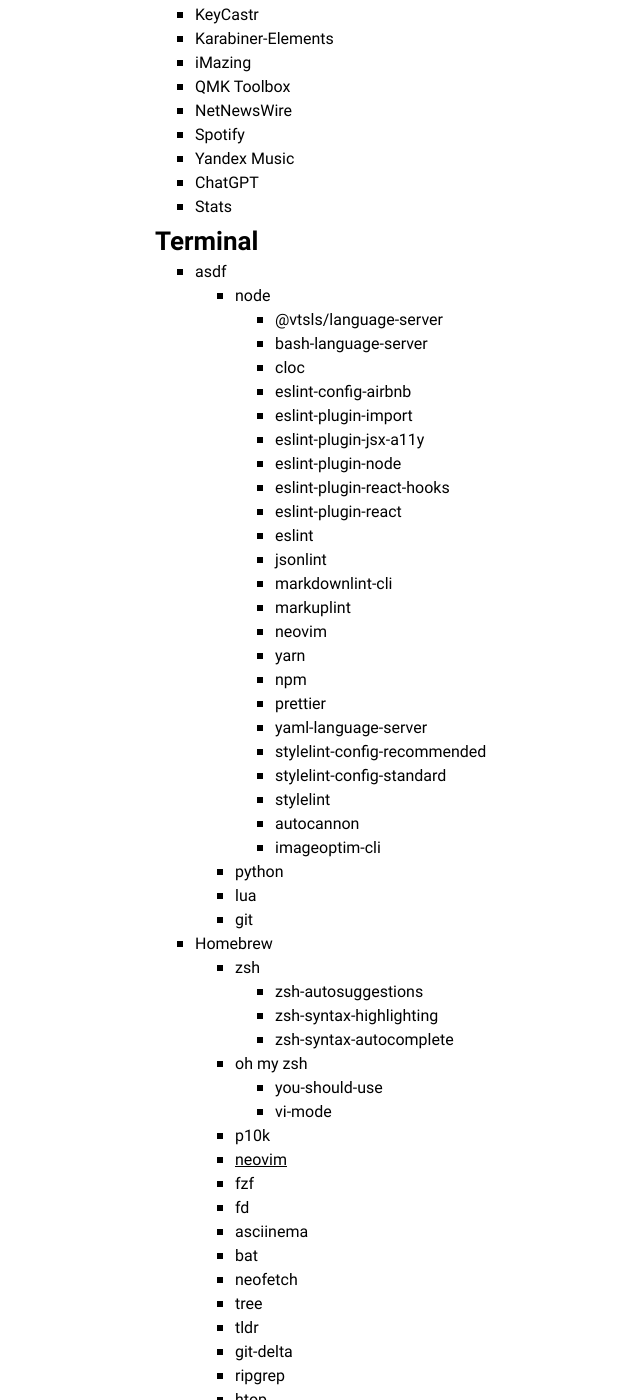
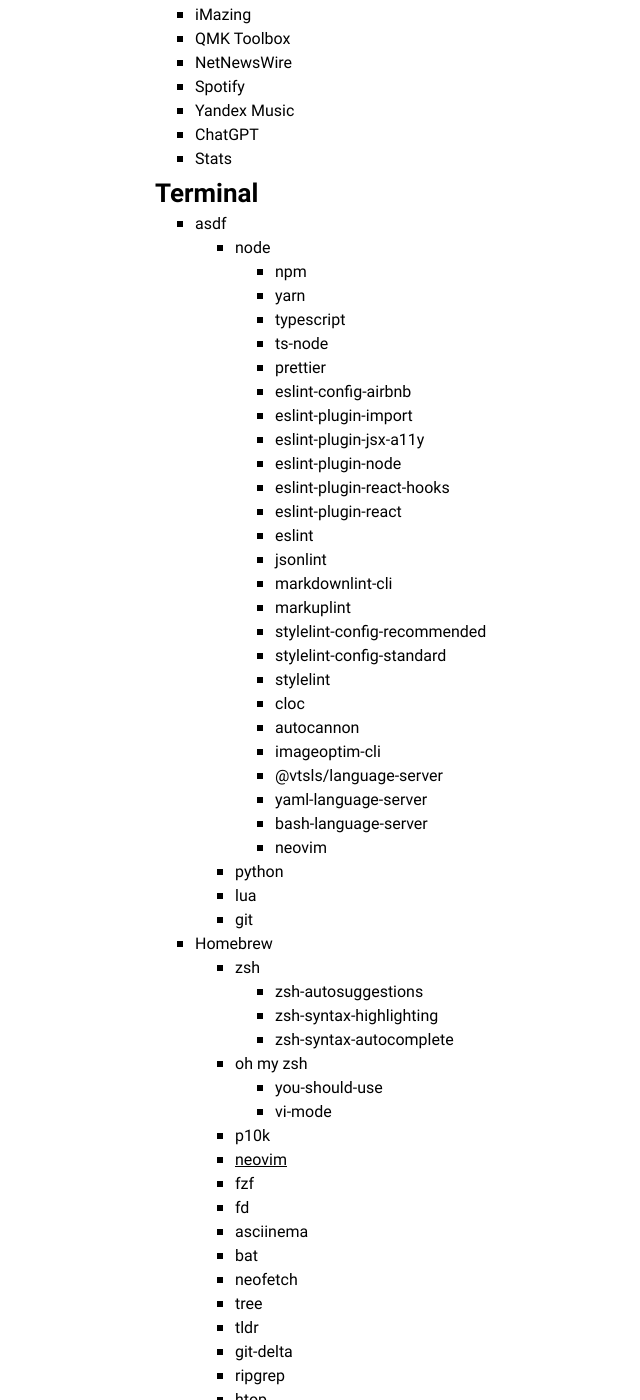
Before and after one commit to amalumian/www.malumian.dev, a Jekyll site: the page built from setup.html, in a window 1280 px wide and 1400 px high, scrolled down 3705 px. Shown: the whole window, without its empty margins (155-795 px from the left). Built offline with Jekyll 4.4.1, drawn with Linux system fonts in a browser that asks for light colours; some of the changed lines change nothing that is shown; some of the changed text lies outside the part shown.

Commit message:
Update setup.html

```diff
--- a/setup.html
+++ b/setup.html
@@ -104,7 +104,7 @@
         <li><a href="https://github.com/amalumian/dotfiles/tree/main/kitty" target="_blank">kitty</a></li>
         <li>Warp</li>
         <li>VS Code</li>
-        <li>Zed</li>
+        <li>WebStorm</li>
         <li>Docker</li>
         <li>FileZilla</li>
         <li>Postman</li>
@@ -115,7 +115,6 @@
         <li>Figma</li>
         <li>Excalidraw (PWA)</li>
         <li>ImageOptim</li>
-        <li>Racket</li>
     </ul>
     <h3>VM</h3>
     <ul>
@@ -131,7 +130,6 @@
         <li>Discord</li>
         <li>Telegram</li>
         <li>Signal</li>
-        <li>Skype</li>
     </ul>
     <h3>Notes</h3>
     <ul>
@@ -206,9 +204,11 @@
             <ul>
                 <li>node
                     <ul>
-                        <li>@vtsls/language-server</li>
-                        <li>bash-language-server</li>
-                        <li>cloc</li>
+                        <li>npm</li>
+                        <li>yarn</li>
+                        <li>typescript</li>
+                        <li>ts-node</li>
+                        <li>prettier</li>
                         <li>eslint-config-airbnb</li>
                         <li>eslint-plugin-import</li>
                         <li>eslint-plugin-jsx-a11y</li>
@@ -219,16 +219,16 @@
                         <li>jsonlint</li>
                         <li>markdownlint-cli</li>
                         <li>markuplint</li>
-                        <li>neovim</li>
-                        <li>yarn</li>
-                        <li>npm</li>
-                        <li>prettier</li>
-                        <li>yaml-language-server</li>
                         <li>stylelint-config-recommended</li>
                         <li>stylelint-config-standard</li>
                         <li>stylelint</li>
+                        <li>cloc</li>
                         <li>autocannon</li>
                         <li>imageoptim-cli</li>
+                        <li>@vtsls/language-server</li>
+                        <li>yaml-language-server</li>
+                        <li>bash-language-server</li>
+                        <li>neovim</li>
                     </ul>
                 </li>
                 <li>python</li>
@@ -272,6 +272,7 @@
                 <li>karabiner-elements</li>
                 <li>nginx</li>
                 <li>pgcli</li>
+                <li>flameshot</li>
             </ul>
         </li>
         <li>aider</li>
```
